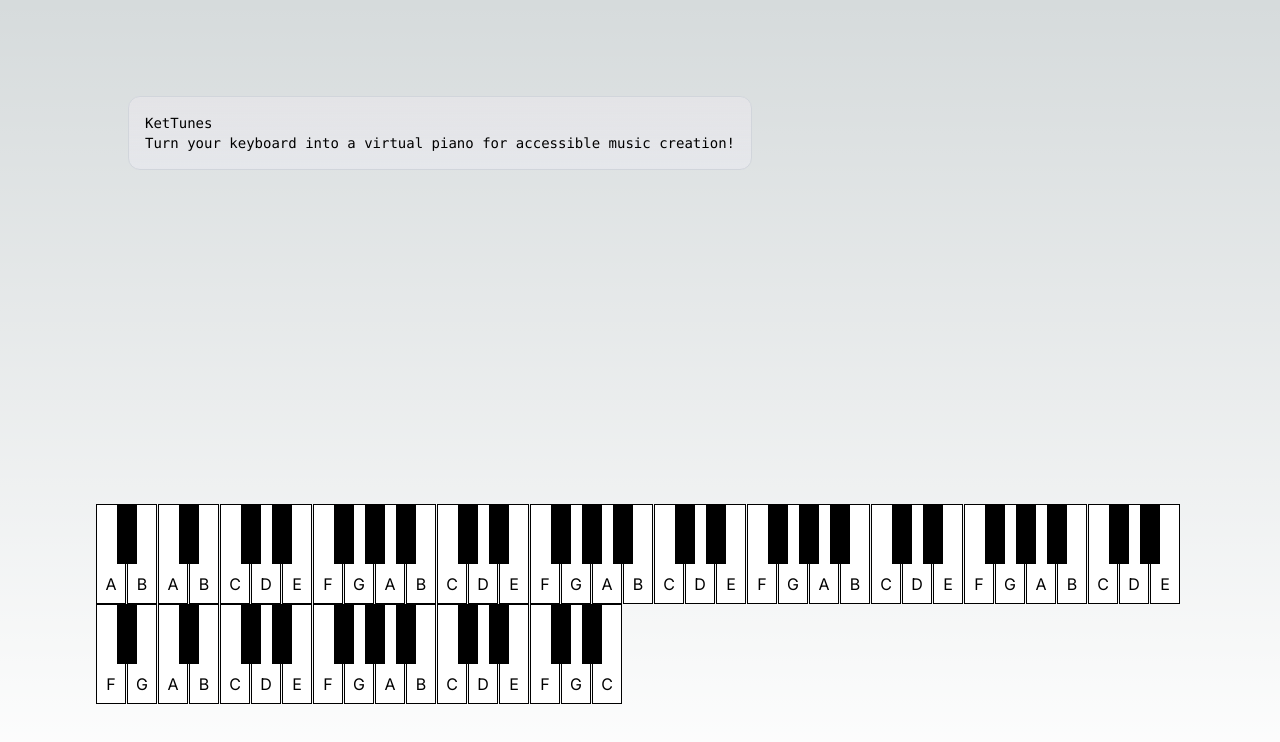
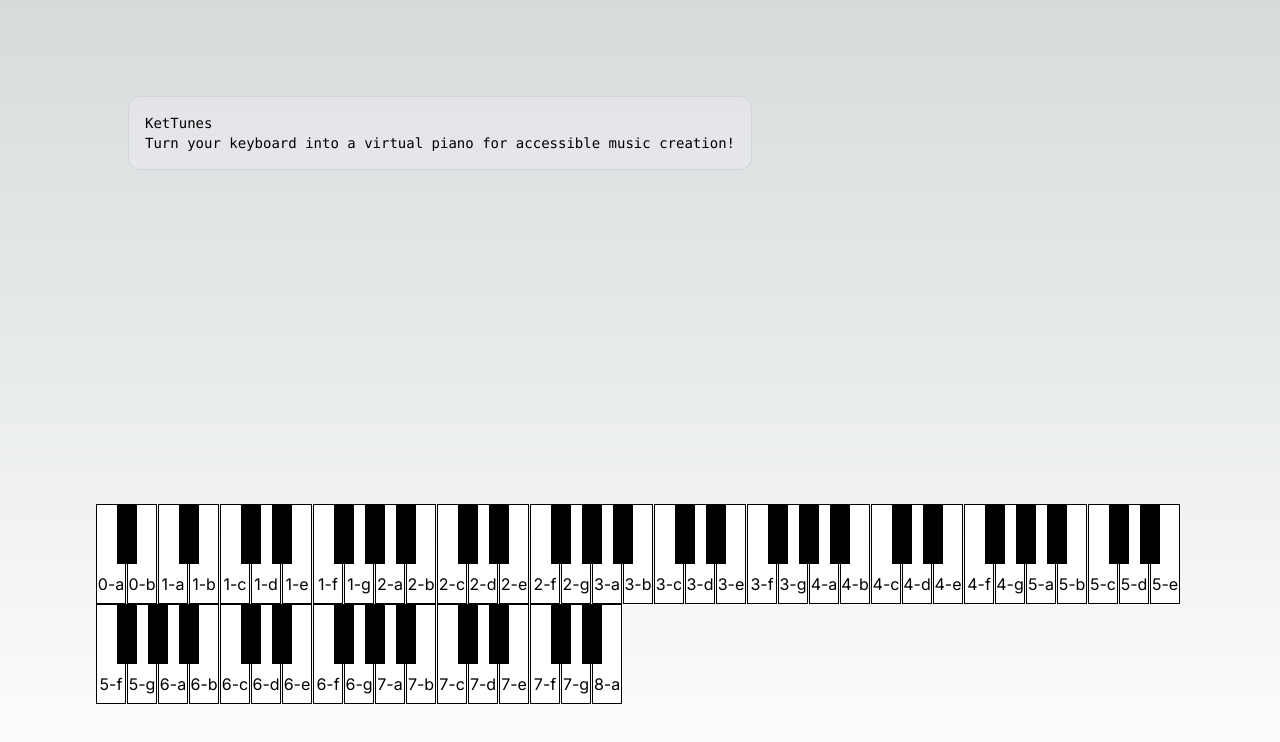
Before and after one commit to lfelipediniz/KeyTunes, a Next.js app: page / in a window 1280 px wide. Shown: the top 742 px of the page. Built offline with nearby package versions, Linux system fonts and the light colour scheme.

Commit message:
refactoring code...

```diff
--- a/src/components/Piano.tsx
+++ b/src/components/Piano.tsx
@@ -1,295 +1,46 @@
-'use client'; // This is a client-side component
+'use client'; // this is a client-side component
+import React, { useState, useEffect } from 'react';
+import keys from '../../public/defaultKeys.json'; // Import the default keys from the JSON file
 
 const Piano: React.FC = () => {
+  const [keyMap, setKeyMap] = useState({});
+
+  useEffect(() => {
+    // fetch the default keys from the JSON file
+    // and set the state with the key map
+    fetch('/defaultKeys.json')
+      .then((res) => res.json())
+      .then((data) => setKeyMap(data))
+      .catch((error) => console.error('Erro ao carregar as teclas do piano', error));
+  }, []);
 
   const playAudio = (noteId:string) => {
     const audio = new Audio(`/notes/${noteId}.wav`);
     audio.play().catch(error => console.error("Erro ao tentar reproduzir o áudio", error));
   };
 
-// function that handles the click event on the piano keys
+  // function that handles the click event on the piano keys
   const handleKeyClick = (event: React.MouseEvent<HTMLDivElement>) => {
-   // check if the target is a piano key
+    // check if the target is a piano key
     const target = event.target as HTMLElement;
-    if (target.id) {
-      playAudio(target.id);
+    if (target.dataset.noteId) {
+      playAudio(target.dataset.noteId);
     }
   };
+
   return (
     <div onClick={handleKeyClick}>
-      {/* A vitural piano component */}
-      <button className="whiteKey" id="0-a"  >
-        A
-      </button>
-      <button className="blackKey" id="0-as"  >
-        As
-      </button>
-      <button className="whiteKey" id="0-b">
-        B
-      </button>
-
-      <button className="whiteKey" id="1-a">
-        A
-      </button>
-      <button className="blackKey" id="1-as">
-        As
-      </button>
-      <button className="whiteKey" id="1-b">
-        B
-      </button>
-      <button className="whiteKey" id="1-c">
-        C
-      </button>
-      <button className="blackKey" id="1-cs">
-        Cs
-      </button>
-      <button className="whiteKey" id="1-d">
-        D
-      </button>
-      <button className="blackKey" id="1-ds">
-        Ds
-      </button>
-      <button className="whiteKey" id="1-e">
-        E
-      </button>
-      <button className="whiteKey" id="1-f">
-        F
-      </button>
-      <button className="blackKey" id="1-fs">
-        Fs
-      </button>
-      <button className="whiteKey" id="1-g">
-        G
-      </button>
-      <button className="blackKey" id="1-gs">
-        Gs
-      </button>
-
-      <button className="whiteKey" id="2-a">
-        A
-      </button>
-      <button className="blackKey" id="2-as">
-        As
-      </button>
-      <button className="whiteKey" id="2-b">
-        B
-      </button>
-      <button className="whiteKey" id="2-c">
-        C
-      </button>
-      <button className="blackKey" id="2-cs">
-        Cs
-      </button>
-      <button className="whiteKey" id="2-d">
-        D
-      </button>
-      <button className="blackKey" id="2-ds">
-        Ds
-      </button>
-      <button className="whiteKey" id="2-e">
-        E
-      </button>
-      <button className="whiteKey" id="2-f">
-        F
-      </button>
-      <button className="blackKey" id="2-fs">
-        Fs
-      </button>
-      <button className="whiteKey" id="2-g">
-        G
-      </button>
-      <button className="blackKey" id="2-gs">
-        Gs
-      </button>
-
-      <button className="whiteKey" id="3-a">
-        A
-      </button>
-      <button className="blackKey" id="3-as">
-        As
-      </button>
-      <button className="whiteKey" id="3-b">
-        B
-      </button>
-      <button className="whiteKey" id="3-c">
-        C
-      </button>
-      <button className="blackKey" id="3-cs">
-        Cs
-      </button>
-      <button className="whiteKey" id="3-d">
-        D
-      </button>
-      <button className="blackKey" id="3-ds">
-        Ds
-      </button>
-      <button className="whiteKey" id="3-e">
-        E
-      </button>
-      <button className="whiteKey" id="3-f">
-        F
-      </button>
-      <button className="blackKey" id="3-fs">
-        Fs
-      </button>
-      <button className="whiteKey" id="3-g">
-        G
-      </button>
-      <button className="blackKey" id="3-gs">
-        Gs
-      </button>
-
-      <button className="whiteKey" id="4-a">
-        A
-      </button>
-      <button className="blackKey" id="4-as">
-        As
-      </button>
-      <button className="whiteKey" id="4-b">
-        B
-      </button>
-      <button className="whiteKey" id="4-c">
-        C
-      </button>
-      <button className="blackKey" id="4-cs">
-        Cs
-      </button>
-      <button className="whiteKey" id="4-d">
-        D
-      </button>
-      <button className="blackKey" id="4-ds">
-        Ds
-      </button>
-      <button className="whiteKey" id="4-e">
-        E
-      </button>
-      <button className="whiteKey" id="4-f">
-        F
-      </button>
-      <button className="blackKey" id="4-fs">
-        Fs
-      </button>
-      <button className="whiteKey" id="4-g">
-        G
-      </button>
-      <button className="blackKey" id="4-gs">
-        Gs
-      </button>
-
-      <button className="whiteKey" id="5-a">
-        A
-      </button>
-      <button className="blackKey" id="5-as">
-        As
-      </button>
-      <button className="whiteKey" id="5-b">
-        B
-      </button>
-      <button className="whiteKey" id="5-c">
-        C
-      </button>
-      <button className="blackKey" id="5-cs">
-        Cs
-      </button>
-      <button className="whiteKey" id="5-d">
-        D
-      </button>
-      <button className="blackKey" id="5-ds">
-        Ds
-      </button>
-      <button className="whiteKey" id="5-e">
-        E
-      </button>
-      <button className="whiteKey" id="5-f">
-        F
-      </button>
-      <button className="blackKey" id="5-fs">
-        Fs
-      </button>
-      <button className="whiteKey" id="5-g">
-        G
-      </button>
-
-      <button className="whiteKey" id="6-a">
-        A
-      </button>
-      <button className="blackKey" id="6-as">
-        As
-      </button>
-      <button className="whiteKey" id="6-b">
-        B
-      </button>
-      <button className="whiteKey" id="6-c">
-        C
-      </button>
-      <button className="blackKey" id="6-cs">
-        Cs
-      </button>
-      <button className="whiteKey" id="6-d">
-        D
-      </button>
-      <button className="blackKey" id="6-ds">
-        Ds
-      </button>
-      <button className="whiteKey" id="6-e">
-        E
-      </button>
-      <button className="whiteKey" id="6-f">
-        F
-      </button>
-      <button className="blackKey" id="6-fs">
-        Fs
-      </button>
-      <button className="whiteKey" id="6-g">
-        G
-      </button>
-      <button className="blackKey" id="6-gs">
-        Gs
-      </button>
-
-      <button className="whiteKey" id="7-a">
-        A
-      </button>
-      <button className="blackKey" id="7-as">
-        As
-      </button>
-      <button className="whiteKey" id="7-b">
-        B
-      </button>
-      <button className="whiteKey" id="7-c">
-        C
-      </button>
-      <button className="blackKey" id="7-cs">
-        Cs
-      </button>
-      <button className="whiteKey" id="7-d">
-        D
-      </button>
-      <button className="blackKey" id="7-ds">
-        Ds
-      </button>
-      <button className="whiteKey" id="7-e">
-        E
-      </button>
-      <button className="whiteKey" id="7-f">
-        F
-      </button>
-      <button className="blackKey" id="7-fs">
-        Fs
-      </button>
-      <button className="whiteKey" id="7-g">
-        G
-      </button>
-      <button className="blackKey" id="7-gs">
-        Gs
-      </button>
-
-      <button className="whiteKey" id="8-c">
-        C
-      </button>
-
+      {Object.entries(keyMap).map(([key, noteId]:any) => (
+        <button
+          key={key}
+          className={noteId.includes('s') ? 'blackKey' : 'whiteKey'}
+          data-note-id={noteId}
+        >
+          {noteId}
+        </button>
+      ))}
       <style>
-        {`
+      {`
         .whiteKey, .blackKey {
             border: 1px solid #000;
             cursor: pointer;
```
